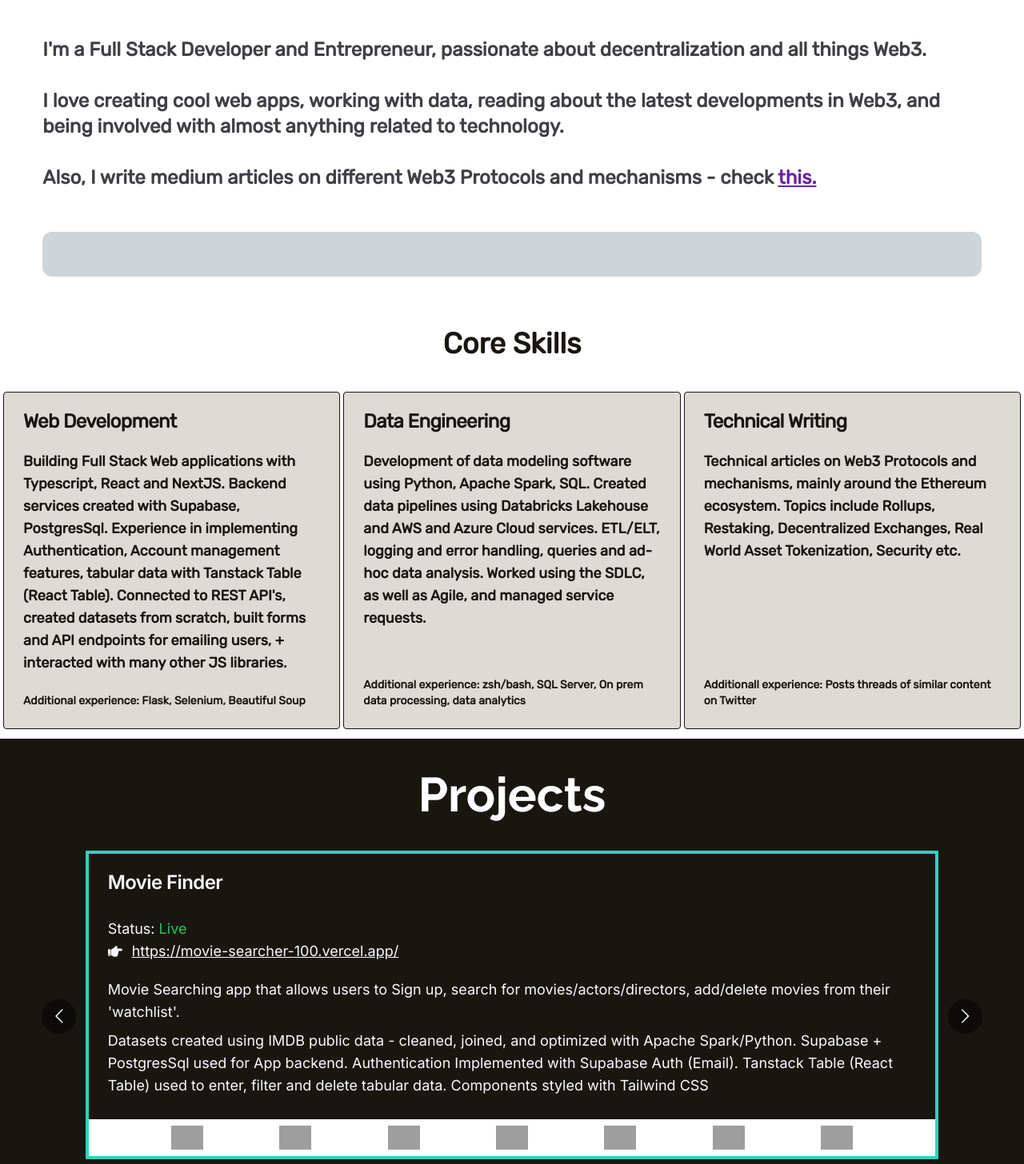
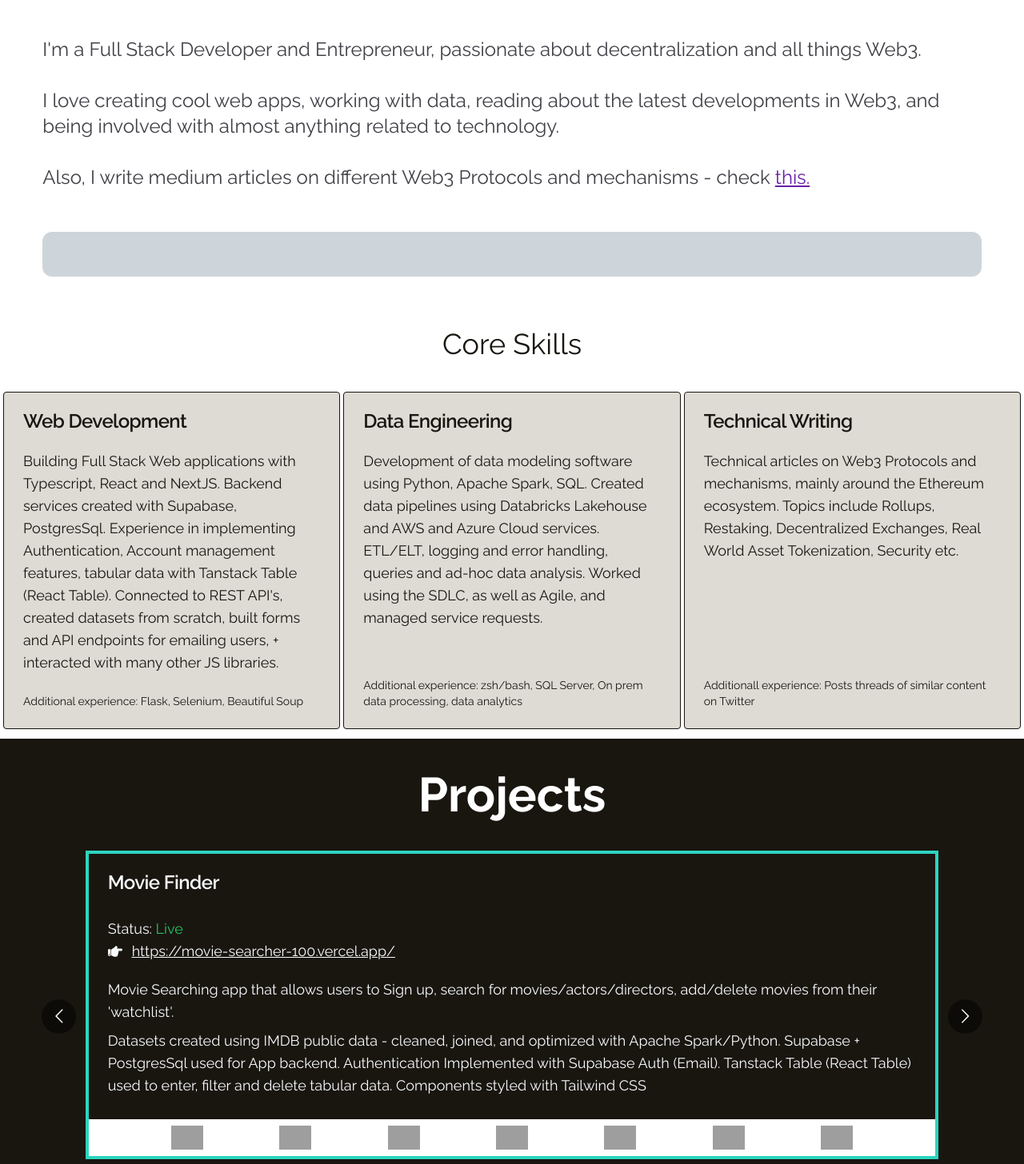
Before and after one commit to jamoowen/Portfolio-v2, a Next.js app: page / in a window 1280 px wide. Shown: the part 1114-2570 px from the top of the page at 80% size. Built offline with nearby package versions, Linux system fonts and the light colour scheme; no server answers; grey boxes are pictures that could not be loaded.

Commit message:
changed all font to raleway

```diff
--- a/src/app/globals.css
+++ b/src/app/globals.css
@@ -9,6 +9,17 @@
 .temporary-bounce {
   -webkit-animation-iteration-count: 10;
   animation-iteration-count: 10;
+}
+
+@keyframes bounce-left {
+  0%, 100% {
+    transform: translateX(-25%);
+    animation-timing-function: cubic-bezier(0.8, 0, 1, 1);
+  }
+  50% {
+    transform: translateX(0);
+    animation-timing-function: cubic-bezier(0, 0, 0.2, 1);
+  }
 }
 
 
--- a/src/components/about/about.tsx
+++ b/src/components/about/about.tsx
@@ -18,11 +18,11 @@ const About = () => {
 
 
 
-        <div id="about" className='w-full h-full min-h-screen overflow-visible bg-white text-zinc-700'>
-            <div className="flex items-center justify-center py-10 text-4xl font-bold text-background font-raleway sm:text-6xl">
+        <div id="about" className='w-full h-full min-h-screen overflow-visible bg-white font-raleway text-zinc-700'>
+            <div className="flex items-center justify-center py-10 text-4xl font-bold text-background sm:text-6xl">
                 About me
             </div>
-            <div className="flex justify-between w-full h-full gap-4 mx-auto text-xl font-bold sm:text-2xl md:gap-4 font-rubik bg-opacity-30">
+            <div className="flex justify-between w-full h-full gap-4 mx-auto text-xl sm:text-2xl md:gap-4 bg-opacity-30">
 
 
                 <div className='flex flex-col w-full h-full gap-5 '>
--- a/src/components/blog/blog.tsx
+++ b/src/components/blog/blog.tsx
@@ -99,8 +99,8 @@ const Blog = () => {
 
 
     return (
-        <div id="blog" className='w-full h-full min-h-screen overflow-visible bg-white text-background border-y border-windows'>
-            <div className="flex items-center justify-center py-10 text-4xl font-bold font-raleway text-opacity-70 sm:text-6xl">
+        <div id="blog" className='w-full h-full min-h-screen overflow-visible bg-white font-raleway text-background border-y border-windows'>
+            <div className="flex items-center justify-center py-10 text-4xl font-bold text-opacity-70 sm:text-6xl">
                 Blog
             </div>
 
@@ -109,7 +109,7 @@ const Blog = () => {
 
                 <div className="grid grid-cols-3 gap-1 mb-4 sm:gap-4 sm:px-2">
                     <div className="col-span-3 sm:col-start-2 sm:col-span-2">
-                        <h2 className="p-4 sm:p-2">All of my medium articles are available on my Medium account: <Link className="text-purple-600 underline" href="https://medium.com/@jamesowen.dev">@jamesowen.dev</Link></h2>
+                        <h2 className="p-4 sm:p-2">All of my medium articles are available on my Medium page: <Link className="text-purple-600 underline" href="https://medium.com/@jamesowen.dev">@jamesowen.dev</Link></h2>
                     </div>
                     <div className="col-span-1">
 
--- a/src/components/intro/intro.tsx
+++ b/src/components/intro/intro.tsx
@@ -115,7 +115,7 @@ const Intro = () => {
                                 />
                             </div>
                         </>
-                        : <div className='flex flex-row gap-2 cursor-default'> <FaHandPointLeft/> Click here </div>
+                        : <div className='flex flex-row gap-2 mt-2 cursor-default text-windows '> <p className='animate-bounce-left'><FaHandPointLeft/></p> Click here </div>
                     }
 
                 </div>
--- a/src/components/projects/project-card.tsx
+++ b/src/components/projects/project-card.tsx
@@ -47,7 +47,7 @@ const ProjectCard = ({ projectName, projectUrl = null, projectDescription, proje
 
 
     return (
-        <div className="w-10/12 mx-auto " >
+        <div className="w-10/12 mx-auto font-raleway " >
             <Card className={bgColor}>
                 <CardHeader>
                     <CardTitle className="">{projectName}</CardTitle>
--- a/tailwind.config.js
+++ /dev/null
@@ -1,101 +0,0 @@
-const { fontFamily } = require("tailwindcss/defaultTheme")
-
-/** @type {import('tailwindcss').Config} */
-
-module.exports = {
-  darkMode: ["class"],
-  content: [
-    './pages/**/*.{ts,tsx}',
-    './components/**/*.{ts,tsx}',
-    './app/**/*.{ts,tsx}',
-    './src/**/*.{ts,tsx}',
-  ],
-  theme: {
-    container: {
-      center: true,
-      padding: "2rem",
-      screens: {
-        "2xl": "1400px",
-      },
-    },
-    extend: {
-
-      fontFamily: {
-        'sans': ["var(--font-sans)", ...fontFamily.sans],
-        'marker': ["var(--font-marker)"],
-        'raleway': ["var(--font-raleway)"],
-        '2p': ["var(--font-2p)"],
-        'rubik': ["var(--font-rubik)"],
-
-      },
-      colors: {
-        windows: "#DEDBD5",
-        border: "hsl(var(--border))",
-        input: "hsl(var(--input))",
-        ring: "hsl(var(--ring))",
-        background: "hsl(var(--background))",
-        foreground: "hsl(var(--foreground))",
-        primary: {
-          DEFAULT: "hsl(var(--primary))",
-          foreground: "hsl(var(--primary-foreground))",
-        },
-        secondary: {
-          DEFAULT: "hsl(var(--secondary))",
-          foreground: "hsl(var(--secondary-foreground))",
-        },
-        destructive: {
-          DEFAULT: "hsl(var(--destructive))",
-          foreground: "hsl(var(--destructive-foreground))",
-        },
-        muted: {
-          DEFAULT: "hsl(var(--muted))",
-          foreground: "hsl(var(--muted-foreground))",
-        },
-        accent: {
-          DEFAULT: "hsl(var(--accent))",
-          foreground: "hsl(var(--accent-foreground))",
-        },
-        popover: {
-          DEFAULT: "hsl(var(--popover))",
-          foreground: "hsl(var(--popover-foreground))",
-        },
-        card: {
-          DEFAULT: "hsl(var(--card))",
-          foreground: "hsl(var(--card-foreground))",
-        },
-      },
-      borderRadius: {
-        lg: "var(--radius)",
-        md: "calc(var(--radius) - 2px)",
-        sm: "calc(var(--radius) - 4px)",
-      },
-      keyframes: {
-        "accordion-down": {
-          from: { height: 0 },
-          to: { height: "var(--radix-accordion-content-height)" },
-        },
-        "accordion-up": {
-          from: { height: "var(--radix-accordion-content-height)" },
-          to: { height: 0 },
-        },
-
-
-      },
-      animation: {
-        "accordion-down": "accordion-down 0.2s ease-out",
-        "accordion-up": "accordion-up 0.2s ease-out",
-        "animation-container": "flowing-animation 30s linear infinite",
-        "animation-container-follow": "flowing-animation-follow 40s linear infinite",
-        "move-xs": "move-xs 20s linear infinite",
-        "move-small": "move-small 25s linear infinite",
-        "move-medium": "move-medium 30s linear infinite",
-        "move-large": "move-large 35s linear infinite",
-        "move-xl": "move-xl 40s linear infinite",
-        "bounce-temporary": " pulse 1s linear 4 "
-
-      },
-
-    },
-  },
-  plugins: [require("tailwindcss-animate")],
-}
--- a/tailwind.config.ts
+++ b/tailwind.config.ts
@@ -1,20 +1,103 @@
-import type { Config } from 'tailwindcss'
+const { fontFamily } = require("tailwindcss/defaultTheme")
 
-const config: Config = {
+/** @type {import('tailwindcss').Config} */
+
+module.exports = {
+  darkMode: ["class"],
   content: [
-    './src/pages/**/*.{js,ts,jsx,tsx,mdx}',
-    './src/components/**/*.{js,ts,jsx,tsx,mdx}',
-    './src/app/**/*.{js,ts,jsx,tsx,mdx}',
+    './pages/**/*.{ts,tsx}',
+    './components/**/*.{ts,tsx}',
+    './app/**/*.{ts,tsx}',
+    './src/**/*.{ts,tsx}',
   ],
   theme: {
-    extend: {
-      backgroundImage: {
-        'gradient-radial': 'radial-gradient(var(--tw-gradient-stops))',
-        'gradient-conic':
-          'conic-gradient(from 180deg at 50% 50%, var(--tw-gradient-stops))',
+    container: {
+      center: true,
+      padding: "2rem",
+      screens: {
+        "2xl": "1400px",
       },
     },
+    extend: {
+
+      fontFamily: {
+        'sans': ["var(--font-sans)", ...fontFamily.sans],
+        'marker': ["var(--font-marker)"],
+        'raleway': ["var(--font-raleway)"],
+        '2p': ["var(--font-2p)"],
+        'rubik': ["var(--font-rubik)"],
+
+      },
+      colors: {
+        windows: "#DEDBD5",
+        border: "hsl(var(--border))",
+        input: "hsl(var(--input))",
+        ring: "hsl(var(--ring))",
+        background: "hsl(var(--background))",
+        foreground: "hsl(var(--foreground))",
+        primary: {
+          DEFAULT: "hsl(var(--primary))",
+          foreground: "hsl(var(--primary-foreground))",
+        },
+        secondary: {
+          DEFAULT: "hsl(var(--secondary))",
+          foreground: "hsl(var(--secondary-foreground))",
+        },
+        destructive: {
+          DEFAULT: "hsl(var(--destructive))",
+          foreground: "hsl(var(--destructive-foreground))",
+        },
+        muted: {
+          DEFAULT: "hsl(var(--muted))",
+          foreground: "hsl(var(--muted-foreground))",
+        },
+        accent: {
+          DEFAULT: "hsl(var(--accent))",
+          foreground: "hsl(var(--accent-foreground))",
+        },
+        popover: {
+          DEFAULT: "hsl(var(--popover))",
+          foreground: "hsl(var(--popover-foreground))",
+        },
+        card: {
+          DEFAULT: "hsl(var(--card))",
+          foreground: "hsl(var(--card-foreground))",
+        },
+      },
+      borderRadius: {
+        lg: "var(--radius)",
+        md: "calc(var(--radius) - 2px)",
+        sm: "calc(var(--radius) - 4px)",
+      },
+      keyframes: {
+        "accordion-down": {
+          from: { height: 0 },
+          to: { height: "var(--radix-accordion-content-height)" },
+        },
+        "accordion-up": {
+          from: { height: "var(--radix-accordion-content-height)" },
+          to: { height: 0 },
+        },
+
+
+
+      },
+      animation: {
+        "accordion-down": "accordion-down 0.2s ease-out",
+        "accordion-up": "accordion-up 0.2s ease-out",
+        "animation-container": "flowing-animation 30s linear infinite",
+        "animation-container-follow": "flowing-animation-follow 40s linear infinite",
+        "move-xs": "move-xs 20s linear infinite",
+        "move-small": "move-small 25s linear infinite",
+        "move-medium": "move-medium 30s linear infinite",
+        "move-large": "move-large 35s linear infinite",
+        "move-xl": "move-xl 40s linear infinite",
+        "bounce-temporary": " pulse 1s linear 4 ",
+        "bounce-left": "bounce-left 1s infinite"
+
+      },
+
+    },
   },
-  plugins: [],
+  plugins: [require("tailwindcss-animate")],
 }
-export default config
```
Also changed, not shown: src/components/contact/contact.tsx (+11 -8 lines).
